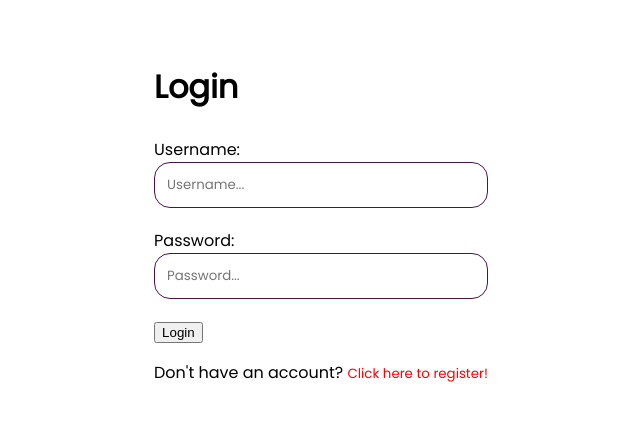
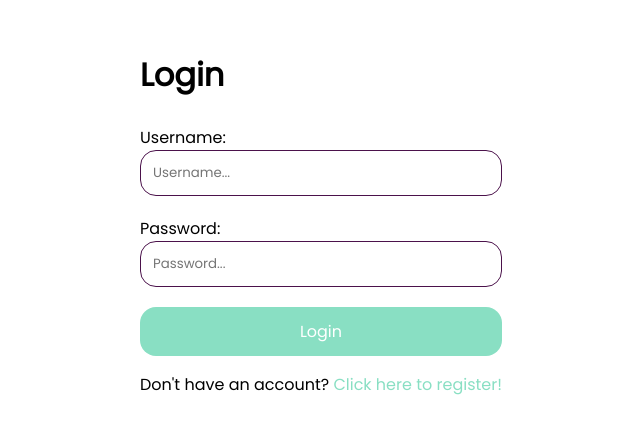
Before and after one commit to Lnola/StepByStep, a Svelte app in the folder client/: page /auth in a window 1280 px wide. Shown: the part 104-538 px from the top of the page, without its empty margins (319-959 px from the left). Built offline with nearby package versions, Linux system fonts and the light colour scheme; what http-status-codes would draw is missing.

Commit message:
Update button styling

```diff
--- a/client/src/components/auth/AuthForm.svelte
+++ b/client/src/components/auth/AuthForm.svelte
@@ -22,7 +22,9 @@
         </div>
       {/each}
 
-      <StepButton type="submit">{buttonLabel}</StepButton>
+      <div class="submit">
+        <StepButton type="submit">{buttonLabel}</StepButton>
+      </div>
       <p>
         {callToActionLabel}
         <StepButton on:click={() => dispatch('swap')} inline>{actionlabel}</StepButton>
@@ -53,4 +55,8 @@
   .input {
     margin-bottom: 20px;
   }
+
+  :global(.submit > button) {
+    width: 100%;
+  }
 </style>
--- a/client/src/components/common/Button.svelte
+++ b/client/src/components/common/Button.svelte
@@ -12,12 +12,24 @@
 </button>
 
 <style>
+  button {
+    padding: 12px;
+    border: 0;
+    border-radius: 16px;
+    background-color: var(--color-primary);
+    font-family: 'Poppins';
+    font-size: 1rem;
+    color: var(--color-white);
+  }
+
   .inline {
+    width: initial;
     font-family: var(--font-family);
+    font-size: 1rem;
     background-color: transparent;
     border: none;
     padding: 0;
+    color: var(--color-primary);
     cursor: pointer;
-    color: red;
   }
 </style>
```
